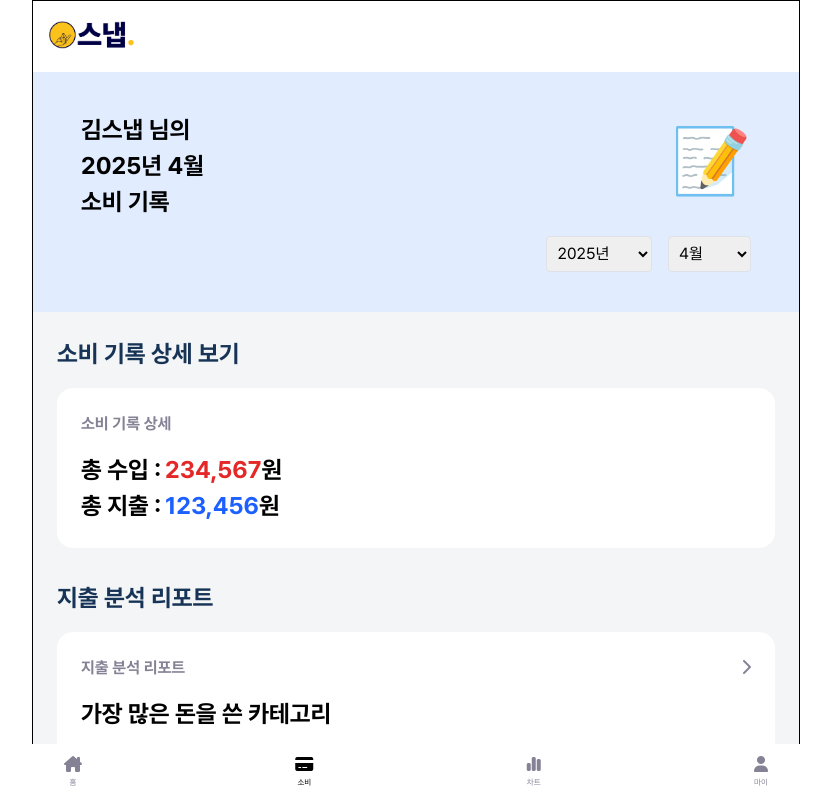
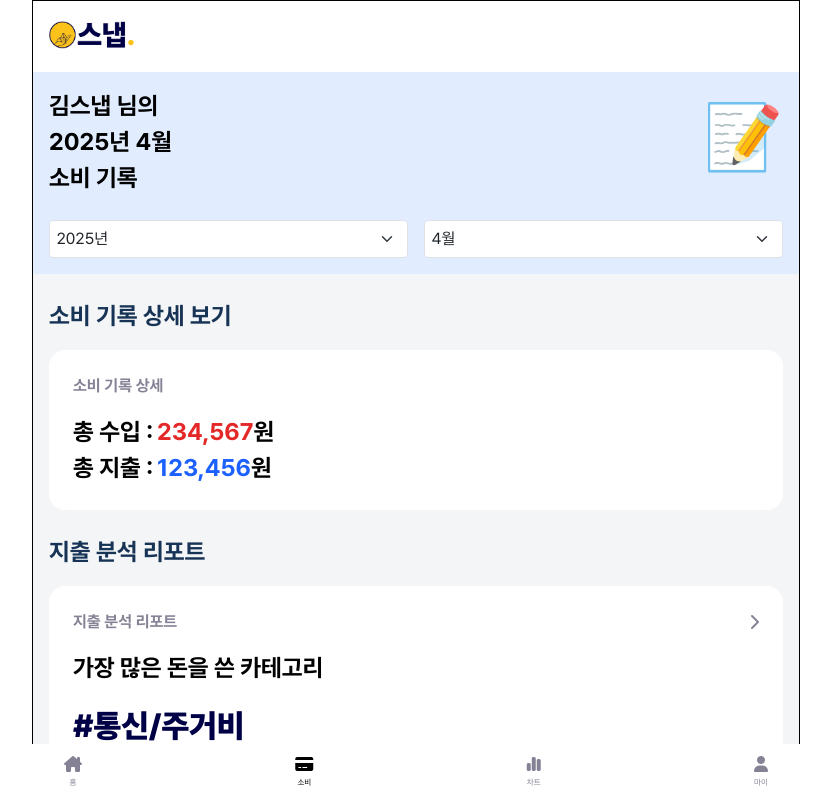
Before and after one commit to KB-16th-Frontend/snap_client, a Vue app: page /payments in a window 1280 px wide. Shown: the top 798 px of the page, without its empty margins (224-1055 px from the left). Built offline with nearby package versions, Linux system fonts and the light colour scheme; what vue3-lottie would draw is missing.

Commit message:
feat: PaymentsPage 및 관련 컴포넌트 추가

```diff
--- a/src/components/Payments/AddNewSpending.vue
+++ b/src/components/Payments/AddNewSpending.vue
@@ -1,15 +1,13 @@
 <template>
-    <section class="w-100">
+    <section class="w-100 mt-4">
         <BaseTypography tag="h2" color="primary" size="lg" weight="bold" class="text-start w-100">
             새로운 지출이 생겼나요?
         </BaseTypography>
 
         <BaseCard title="수입 및 지출 추가" class="mt-3">
             <BaseTypography color="black" size="medium" weight="bold" class="mt-3">
-                새로운 수입 및 지출이 생겼나요?</BaseTypography
-            >
-            <BaseTypography color="black" size="medium" weight="bold" class="mt-2"
-                >스냅과 함께 하루를 기록해보세요!</BaseTypography
+                새로운 수입 및 지출이 생겼나요?<br />스냅과 함께 하루를
+                기록해보세요!</BaseTypography
             >
             <router-link class="btn btn-primary mt-3" to="/">
                 <BaseTypography color="white" size="medium" weight="bold"
--- a/src/components/Payments/SeeDetailBlock.vue
+++ b/src/components/Payments/SeeDetailBlock.vue
@@ -1,6 +1,12 @@
 <template>
     <section class="w-100">
-        <BaseTypography tag="h2" color="primary" size="lg" weight="bold" class="text-start w-100">
+        <BaseTypography
+            tag="h2"
+            color="primary"
+            size="lg"
+            weight="bold"
+            class="text-start w-100 mt-4"
+        >
             소비 기록 상세 보기
         </BaseTypography>
         <BaseCard title="소비 기록 상세" class="mt-3" toName="">
--- a/src/components/Payments/SpendingReport.vue
+++ b/src/components/Payments/SpendingReport.vue
@@ -1,5 +1,5 @@
 <template>
-    <section class="w-100">
+    <section class="w-100 mt-4">
         <BaseTypography tag="h2" color="primary" size="lg" weight="bold" class="text-start w-100">
             지출 분석 리포트
         </BaseTypography>
--- a/src/components/Payments/ThisMonthSpending.vue
+++ b/src/components/Payments/ThisMonthSpending.vue
@@ -1,48 +1,28 @@
 <style scoped>
-.sec {
-    background-color: #e1ecff;
-    height: 15rem;
-    position: relative;
-}
 select {
     border-radius: 4px;
     border: 1px solid #dee2e6;
     padding: 0.4rem;
     padding-right: 1.5rem;
 }
-.title-box {
-    position: absolute;
-    left: 3rem;
-    top: 2.5rem;
-}
-.select-box {
-    position: absolute;
-    right: 3rem;
-    bottom: 2.5rem;
-}
-.emoji {
-    position: absolute;
-    top: 2.5rem;
-    right: 3rem;
-}
 </style>
 <template>
-    <section class="w-100 p-3 sec">
-        <div class="d-flex flex-column title-box">
-            <BaseTypography size="lg" weight="bold">{{ props.name }} 님의</BaseTypography>
+    <section class="w-100 p-3 bg-light-blue">
+        <div class="d-flex justify-content-between w-100 mb-4">
             <BaseTypography size="lg" weight="bold"
-                >{{ selectedYear }}년 {{ selectedMonth }}월</BaseTypography
+                >{{ props.name }} 님의<br />{{ selectedYear }}년 {{ selectedMonth }}월<br />
+                소비 기록</BaseTypography
             >
-            <BaseTypography size="lg" weight="bold">소비 기록</BaseTypography>
+            <BaseTypography size="2xl" class="emoji">📝</BaseTypography>
         </div>
-        <BaseTypography size="2xl" class="emoji">📝</BaseTypography>
+
         <div class="d-flex gap-3 select-box">
-            <select v-model="selectedYear">
+            <select class="form-select" v-model="selectedYear">
                 <option v-for="(item, index) in years" :key="index" :value="item">
                     {{ item }}년
                 </option>
             </select>
-            <select v-model="selectedMonth">
+            <select class="form-select" v-model="selectedMonth">
                 <option v-for="(item, index) in months" :key="index" :value="item">
                     {{ item }}월
                 </option>
--- a/src/pages/payments/PaymentsPage.vue
+++ b/src/pages/payments/PaymentsPage.vue
@@ -3,7 +3,7 @@
 <template>
     <BaseLayout class="pb-5">
         <ThisMonthSpending name="김스냅"></ThisMonthSpending>
-        <div class="d-flex flex-column gap-block w-100 p-4">
+        <div class="d-flex flex-column w-100 ps-3 pe-3 pb-5">
             <SeeDetailBlock :income="income" :spending="spending"></SeeDetailBlock>
             <SpendingReport category="통신/주거비"></SpendingReport>
             <AddNewSpending></AddNewSpending>
```
